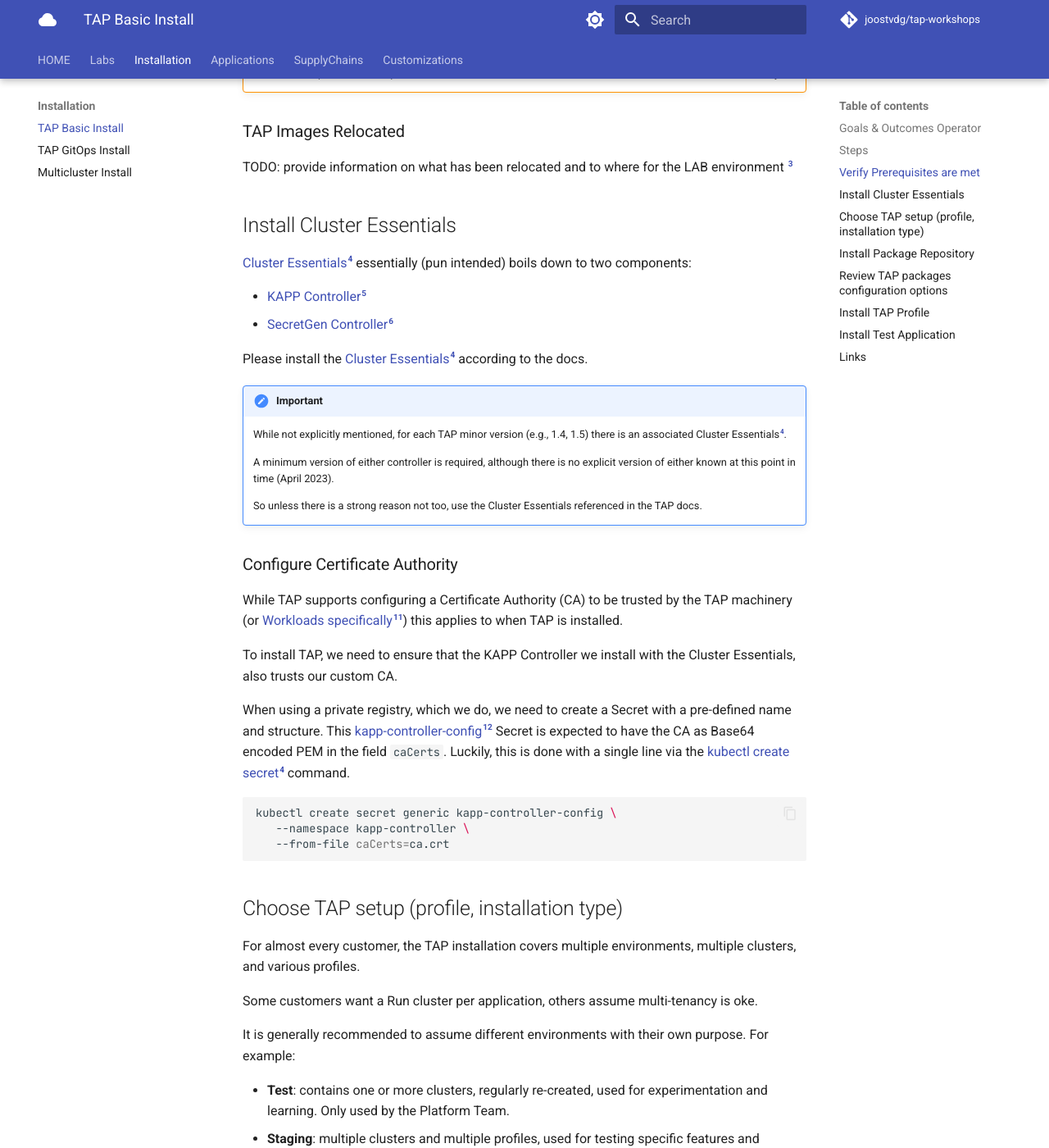
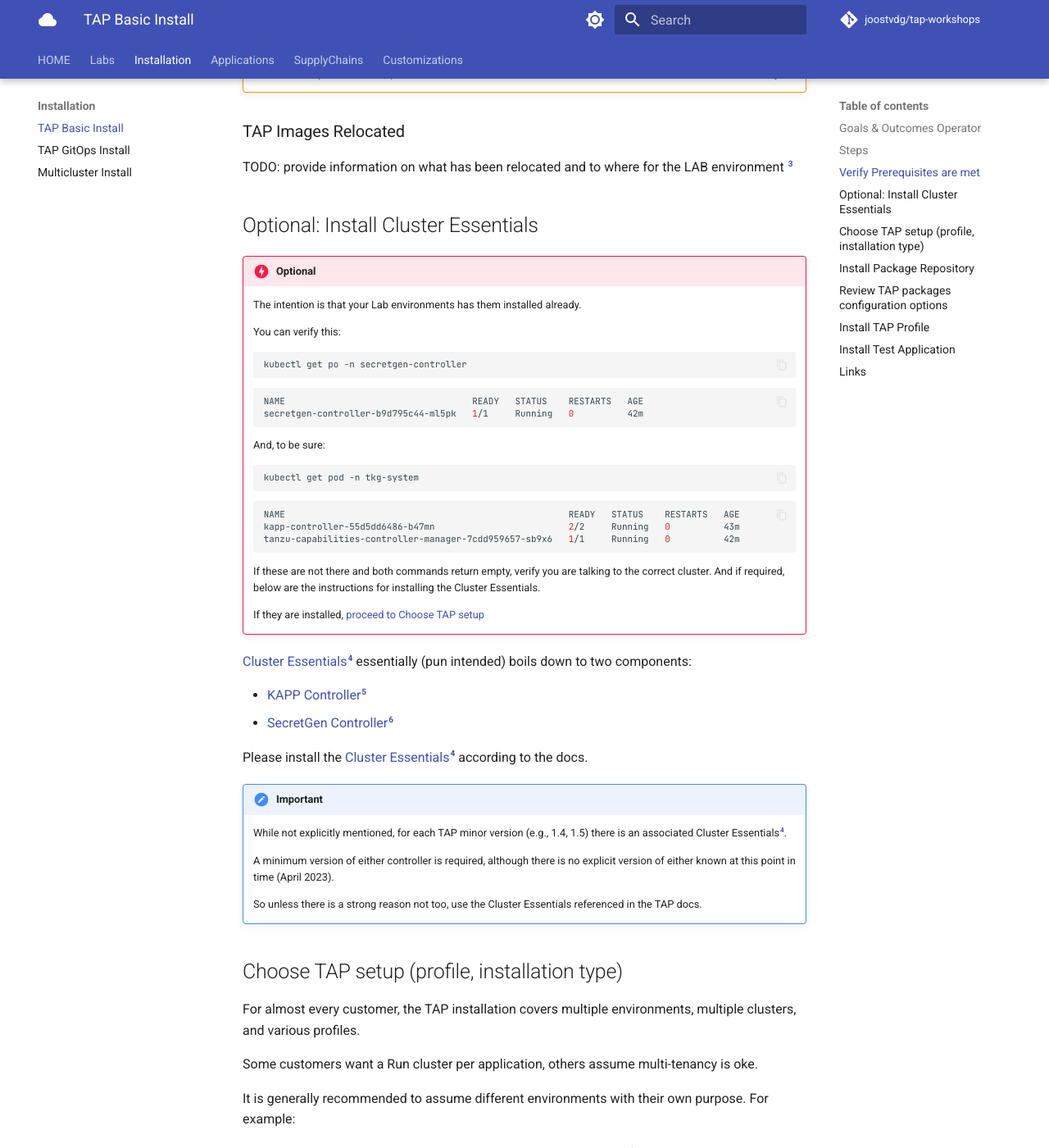
Before and after one commit to joostvdg/tap-workshops, an MkDocs documentation site: the page built from docs/install/basic.md, in a window 1280 px wide and 1400 px high, scrolled down 3377 px. Shown: the whole window at 82% size. Built offline with MkDocs 1.6.1 and Material for MkDocs 9.7.7, drawn with Linux system fonts in a browser that asks for light colours; comment, search, counter and statistics services are not loaded; the version menu is left out; some of the changed text lies outside the part shown.

Commit message:
fix mistakes in basic install

````diff
--- a/docs/install/basic.md
+++ b/docs/install/basic.md
@@ -111,7 +111,38 @@
 TODO: provide information on what has been relocated and to where for the LAB environment
 [^3]
 
-## Install Cluster Essentials
+## Optional: Install Cluster Essentials
+
+!!! Danger "Optional"
+    The intention is that your Lab environments has them installed already.
+
+    You can verify this:
+
+    ```sh
+    kubectl get po -n secretgen-controller
+    ```
+
+    ```sh
+    NAME                                   READY   STATUS    RESTARTS   AGE
+    secretgen-controller-b9d795c44-ml5pk   1/1     Running   0          42m
+    ```
+
+    And, to be sure:
+
+    ```sh
+    kubectl get pod -n tkg-system
+    ```
+
+    ```sh
+    NAME                                                     READY   STATUS    RESTARTS   AGE
+    kapp-controller-55d5dd6486-b47mn                         2/2     Running   0          43m
+    tanzu-capabilities-controller-manager-7cdd959657-sb9x6   1/1     Running   0          42m
+    ```
+
+    If these are not there and both commands return empty, verify you are talking to the correct cluster.
+    And if required, below are the instructions for installing the Cluster Essentials.
+
+    If they are installed, [proceed to Choose TAP setup](/tap-workshops/install/basic/#choose-tap-setup-profile-installation-type)
 
 [Cluster Essentials](https://docs.vmware.com/en/Cluster-Essentials-for-VMware-Tanzu/1.5/cluster-essentials/deploy.html)[^4] essentially (pun intended) boils down to two components:
 
@@ -126,21 +157,6 @@
     A minimum version of either controller is required, although there is no explicit version of either known at this point in time (April 2023).
 
     So unless there is a strong reason not too, use the Cluster Essentials referenced in the TAP docs.
-
-### Configure Certificate Authority
-
-While TAP supports configuring a Certificate Authority (CA) to be trusted by the TAP machinery (or [Workloads specifically](https://docs.vmware.com/en/VMware-Tanzu-Application-Platform/1.5/tap/app-sso-service-operators-workload-trust-custom-ca.html)[^11]) this applies to when TAP is installed.
-
-To install TAP, we need to ensure that the KAPP Controller we install with the Cluster Essentials, also trusts our custom CA.
-
-When using a private registry, which we do, we need to create a Secret with a pre-defined name and structure.
-This [kapp-controller-config](https://carvel.dev/kapp-controller/docs/v0.43.2/controller-config/#controller-configuration-spec)[^12] Secret is expected to have the CA as Base64 encoded PEM in the field `caCerts`. Luckily, this is done with a single line via the [kubectl create secret](https://docs.vmware.com/en/Cluster-Essentials-for-VMware-Tanzu/1.5/cluster-essentials/deploy.html)[^4] command.
-
-```sh
-kubectl create secret generic kapp-controller-config \
-   --namespace kapp-controller \
-   --from-file caCerts=ca.crt
-```
 
 ## Choose TAP setup (profile, installation type)
 
@@ -184,7 +200,7 @@
 
 Ideally we want to use the latest (supported) version.
 
-Which at this time of writing is TAP 1.5.
+Which at this time of writing is TAP **1.5**.
 
 TAP 1.5 requires Kubernetes 1.24, so this is currently (April 2023) not supported on TGKs based customers, as they can only go to Kubernetes 1.23.
 
@@ -192,7 +208,7 @@
 
 TAP 1.6, not yet released, will require Kubernetes 1.25, which won't be supported anytime soon with TGKs or TGKm.
 
-So let's stick to TAP 1.5.
+So let's stick to TAP **1.5**.
 
 ### Conclusion
 
@@ -544,8 +560,6 @@
 
 In the world of Tanzu (and TAP), it makes sense to use YTT.
 
-TODO: review this by doing all the commands/use the template
-
 ```yaml title="full-profile.ytt.yaml"
 
 #@ load("@ytt:data", "data")
@@ -606,6 +623,12 @@
     name: ca-bundle-config
     key: ca-bundle
 
+#! reduces memory and CPU requirements, not recommended for production
+#! but our Lab environments have resource restrictions
+cnrs:
+  lite:
+    enable: true
+
 contour:
   envoy:
     service:
@@ -613,9 +636,11 @@
 
 ceip_policy_disclosed: true
 excluded_packages:
-  - scanning.apps.tanzu.vmware.com
-  - grype.scanning.apps.tanzu.vmware.co
-  - policy.apps.tanzu.vmware.com
+  - scanning.apps.tanzu.vmware.com #! disabled for now, enabled when we upgrade OOTB Basic to Test & Scanning
+  - grype.scanning.apps.tanzu.vmware.com #! disabled for now, enabled when we upgrade OOTB Basic to Test & Scanning
+  - policy.apps.tanzu.vmware.com #! disabled for now, enabled when we upgrade OOTB Basic to Test & Scanning
+  - eventing.tanzu.vmware.com #! not used, so removing to reduce memory/cpu footprint
+  - tap-telemetry.tanzu.vmware.com.0.5.0-build #! not used, so removing to reduce memory/cpu footprint
 ```
 
 !!! Tip "Template Explained"
@@ -698,7 +723,7 @@
 export TAP_BUILD_REGISTRY_SECRET=registry-credentials
 export BUILD_REGISTRY_REPO=tap-apps
 export TBS_REPO=buildservice/tbs-full-deps
-export CA_CERT=$(cat ssl/ca.pem)
+export CA_CERT=$(cat ca.crt)
 export BUILD_REGISTRY=
 export DOMAIN_NAME=
 ```
@@ -714,6 +739,12 @@
   -v domainName="$DOMAIN_NAME" \
   -v caCert="${CA_CERT}" \
   > "tap-values-full.yml"
+```
+
+We recommend you inspect the generated file:
+
+```sh
+cat tap-values-full.yml
 ```
 
 ### Install TAP Package
@@ -752,7 +783,28 @@
 If there is an issue, you can debug the package installs via `kubectl` commands:
 
 ```sh
-kubectl describe app -n ${TAP_INSTALL_NAMESPACE} tap
+kubectl describe app -n ${TAP_INSTALL_NAMESPACE} ${APP}
+```
+
+!!! Hint "Carvel Tips"
+
+    Some Carvel tips worth mentioning:
+
+    1. If you need to update an installation, you can run `tap package install` again. The Tanzu CLI handles the difference between Install and Update for you.
+    1. KAPP works with asynchronous loops. This can cause the Client (Tanzu CLI) to break out of the watch loop when it detects the faillure of the **previous** reconcilliation. Don't be alarmed, and check with `kubectl get app` or Tanzu CLI (below)  to verify if the update succeeded.
+      ```sh
+      tanzu package installed list
+      ```
+    1. If you are sure there's nothing holding back a successful reconciliation, but it isn't updating (yet), you can force a reconcilliation with `kick`:
+      ```sh
+      tanzu package installed kick ${APP} -n ${TAP_INSTALL_NAMESPACE}
+      ```
+    1. If you delete the TAP install, and then re-install it, remember that an uninstall removes all associated Namespaces as well. So you will have to do the [Crossplane prep](/tap-workshops/install/basic/#configure-certificate-authority-bundle-for-crossplane) again.
+
+If everything is still reconciling and you want to wait on the TAP app to succeed:
+
+```sh
+kubectl wait --for=condition=ReconcileSucceeded app -n tap-install tap --timeout=10m
 ```
 
 ### Determine TBS Version
@@ -978,21 +1030,55 @@
 Use `kubectl wait` to wait for the app to be ready.
 
 ```sh
-kubectl wait --for=condition=Ready Workload smoke-app --timeout=10m -n "$TAP_DEVELOPER_NAMESPACE"
+kubectl wait --for=condition=Ready Workload smoke-app --timeout=10m -n ${$TAP_DEVELOPER_NAMESPACE}
 ```
 
 ### Verify Workload
 
 To see the logs:
 
-```sh
-tanzu apps workload tail smoke-app
-```
+=== "Tanzu CLI"
+    ```sh
+    tanzu apps workload tail smoke-app --timestamp --since 1h \
+      -n ${TAP_DEVELOPER_NAMESPACE}
+    ```
+=== "Stern"
+    ```sh
+    stern -n ${TAP_DEVELOPER_NAMESPACE} -l app.kubernetes.io/part-of=smoke-app
+    ```
 
 To get the status:
 
+=== "Tanzu CLI"
+    ```sh
+    tanzu apps workload get smoke-app \
+        -n ${TAP_DEVELOPER_NAMESPACE}
+    ```
+=== "Kubectl"
+    ```sh
+    kubectl get workload smoke-app \
+      -n ${TAP_DEVELOPER_NAMESPACE}
+    ```
+
+
+Collect the endpoint:
+
 ```sh
-tanzu apps workload get smoke-app
+kubectl get httpproxy -n ${TAP_DEVELOPER_NAMESPACE}
+```
+
+Which should return something like this:
+
+TODO: add result
+
+```sh
+
+```
+
+And then you can curl:
+
+```sh
+curl http://?
 ```
 
 ### Delete Workload
@@ -1000,7 +1086,7 @@
 And then we can delete our test workload if want to.
 
 ```sh
-tanzu apps workload delete smoke-app -y -n "$TAP_DEVELOPER_NAMESPACE"
+tanzu apps workload delete smoke-app -y -n ${TAP_DEVELOPER_NAMESPACE}
 ```
 
 ## Links
````
Also changed, not shown: other parts of docs/install/basic.md (+25 -22 lines), docs/supply-chain/basic-to-test-scan.md (+59 -1 lines).
